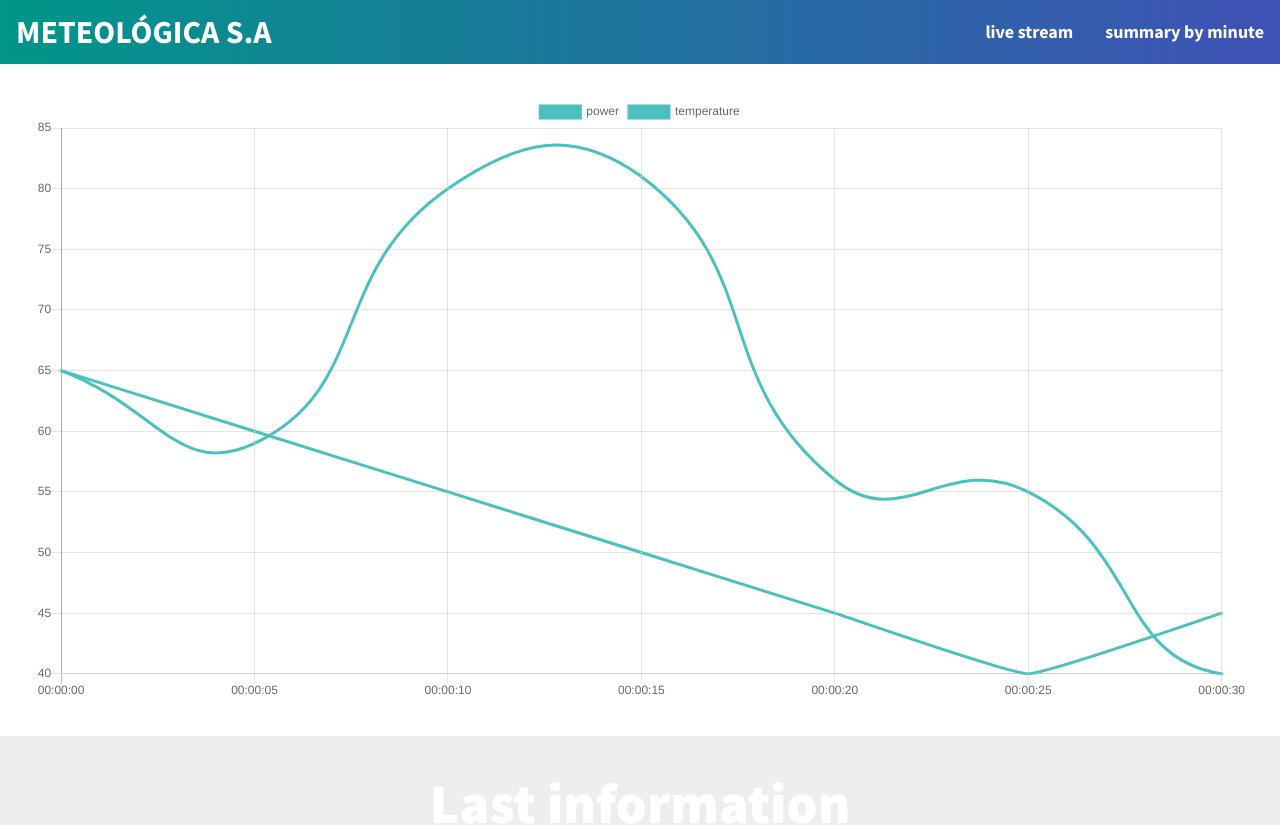
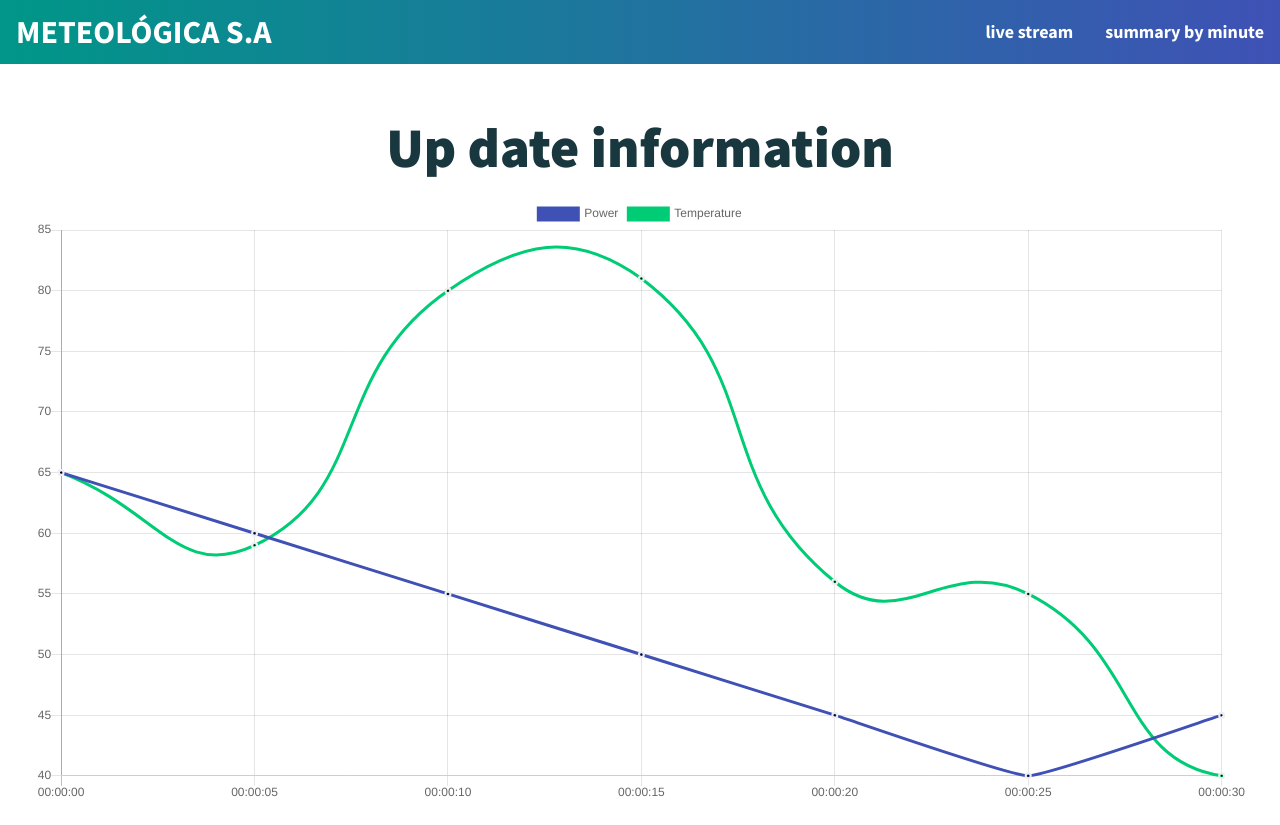
Before and after one commit to PozaTR/prueba_meteologica, a React (Create React App) app: page /#/ in a window 1280 px wide. Shown: the top 825 px of the page. Built offline with nearby package versions, Linux system fonts and the light colour scheme.

Commit message:
add styles in chartInfo component, create mixin section-title

```diff
--- a/src/components/ChartInfo.js
+++ b/src/components/ChartInfo.js
@@ -8,42 +8,42 @@ const data = {
   labels: ['00:00:00', '00:00:05', '00:00:10', '00:00:15', '00:00:20', '00:00:25', '00:00:30'],
   datasets: [
     {
-      label: 'power',
+      label: 'Power',
       fill: false,
       lineTension: 0.1,
-      backgroundColor: 'rgba(75,192,192,0.4)',
-      borderColor: 'rgba(75,192,192,1)',
+      backgroundColor: 'rgba(63, 81, 181, 1)',
+      borderColor: 'rgba(63, 81, 181, 1)',
       borderCapStyle: 'butt',
       borderDash: [],
       borderDashOffset: 0.0,
       borderJoinStyle: 'miter',
-      pointBorderColor: 'rgba(75,192,192,1)',
-      pointBackgroundColor: '#fff',
-      pointBorderWidth: 1,
+      pointBorderColor: 'rgba(238, 238, 238, 1)',
+      pointBackgroundColor: 'rgba(0, 0, 0, 1)',
+      pointBorderWidth: 5,
       pointHoverRadius: 5,
-      pointHoverBackgroundColor: 'rgba(75,192,192,1)',
-      pointHoverBorderColor: 'rgba(220,220,220,1)',
+      pointHoverBackgroundColor: 'rgba(0, 33, 41, 1)',
+      pointHoverBorderColor: 'rgba(0, 33, 41, 1)',
       pointHoverBorderWidth: 2,
       pointRadius: 1,
       pointHitRadius: 10,
       data: [65, 60, 55, 50, 45, 40, 45]
     },
     {
-      label: 'temperature',
+      label: 'Temperature',
       fill: false,
       lineTension: 0.5,
-      backgroundColor: 'rgba(75,192,192,0.4)',
-      borderColor: 'rgba(75,192,192,1)',
+      backgroundColor: 'rgba(0, 204, 118, 1)',
+      borderColor: 'rgba(0, 204, 118, 1)',
       borderCapStyle: 'butt',
       borderDash: [],
       borderDashOffset: 0.5,
       borderJoinStyle: 'miter',
-      pointBorderColor: 'rgba(75,192,192,1)',
-      pointBackgroundColor: '#fff',
-      pointBorderWidth: 1,
+      pointBorderColor: 'rgba(238, 238, 238, 1)',
+      pointBackgroundColor:'rgba(0, 0, 0, 1)',
+      pointBorderWidth: 5,
       pointHoverRadius: 5,
-      pointHoverBackgroundColor: 'rgba(75,192,192,1)',
-      pointHoverBorderColor: 'rgba(220,220,220,1)',
+      pointHoverBackgroundColor: 'rgba(0, 150, 136, 1)',
+      pointHoverBorderColor: 'rgba(0, 150, 136, 1)',
       pointHoverBorderWidth: 2,
       pointRadius: 1,
       pointHitRadius: 10,
@@ -55,9 +55,10 @@ const data = {
 class ChartInfo extends React.Component {
   render() {
     return(
-      <div className="chartInfo__container">
+      <section className="chartInfo__container">
+        <h2 className="chartInfo__title">Up date information</h2>
         <Line className="chartInfo__data" data={data}/>
-      </div>
+      </section>
   )
   }
 }
--- a/src/styles/components/chartInfo.scss
+++ b/src/styles/components/chartInfo.scss
@@ -1,7 +1,11 @@
 @import '../core/variables';
 @import '../core/mixins';
 
-
 .chartInfo__container {
   padding: $gap-lg;
+  text-align: center;
 }
+
+.chartInfo__title {
+  @include section-title;
+}
--- a/src/styles/components/lastInfo.scss
+++ b/src/styles/components/lastInfo.scss
@@ -17,6 +17,6 @@
 }
 
 .lastInfo__information {
-  color: $white;
+  color: rgba($secundary-dark, 0.6);
   font-size: 64px;
 }
--- a/src/styles/components/liveInfo.scss
+++ b/src/styles/components/liveInfo.scss
@@ -2,9 +2,7 @@
 @import '../core/mixins';
 
 .lastInfo__title {
-  color: $white;
-  font-size: 56px;
-  font-weight: 900;
+  @include section-title;
 }
 
 .lastInfo__wrap {
--- a/src/styles/core/_mixins.scss
+++ b/src/styles/core/_mixins.scss
@@ -12,3 +12,10 @@
   flex-direction: column;
   justify-content: center;
 }
+
+@mixin section-title {
+  color: rgba($secundary-dark, 0.9);
+  font-size: 56px;
+  font-weight: 900;
+  padding: $gap-md;
+}
--- a/src/styles/core/_variables.scss
+++ b/src/styles/core/_variables.scss
@@ -10,10 +10,14 @@ $dark: #000;
 // sizes
 $wrapperWidth: 1050px;
 
+
+//media
 $tablet: 768px;
 $desktop: 1024px;
 $desktop-xl: 1920px;
 
+
+//gap
 $gap-sm: 8px;
 $gap-md: 16px;
 $gap-lg: 32px;
```
